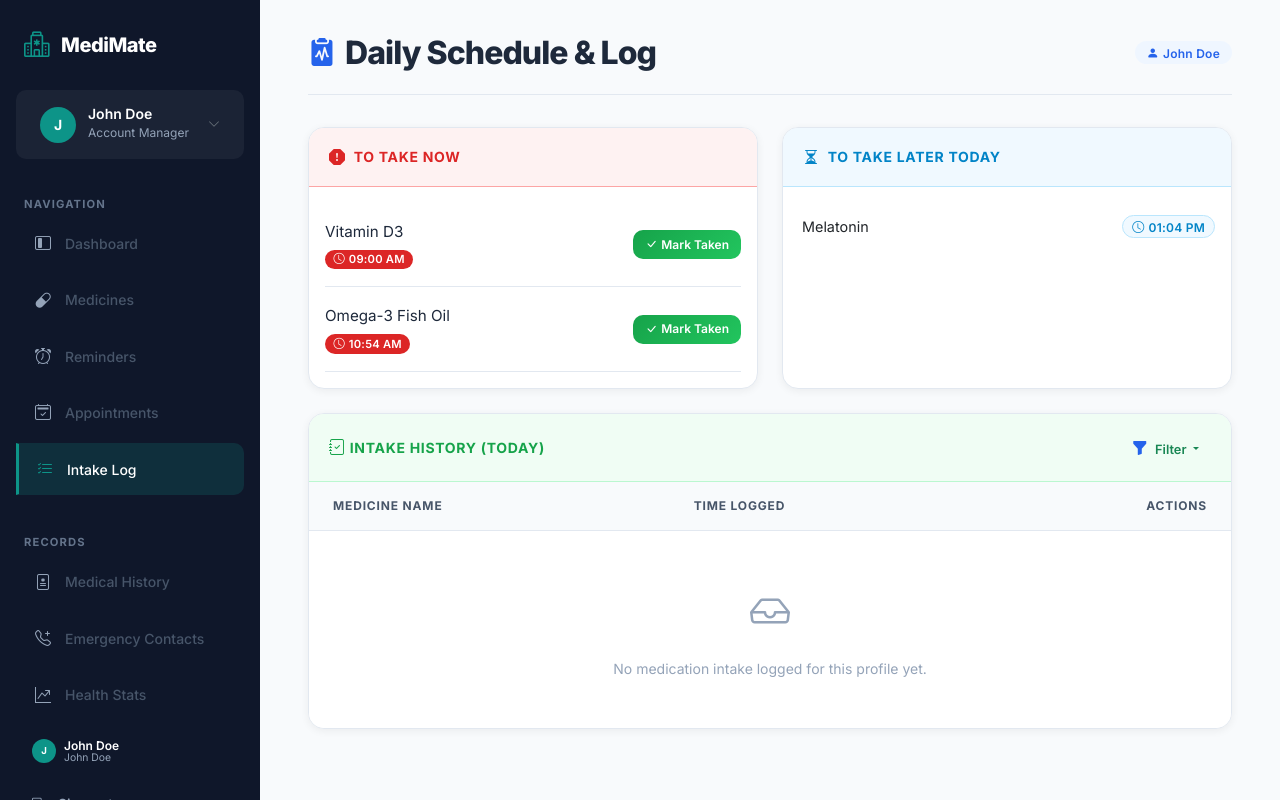
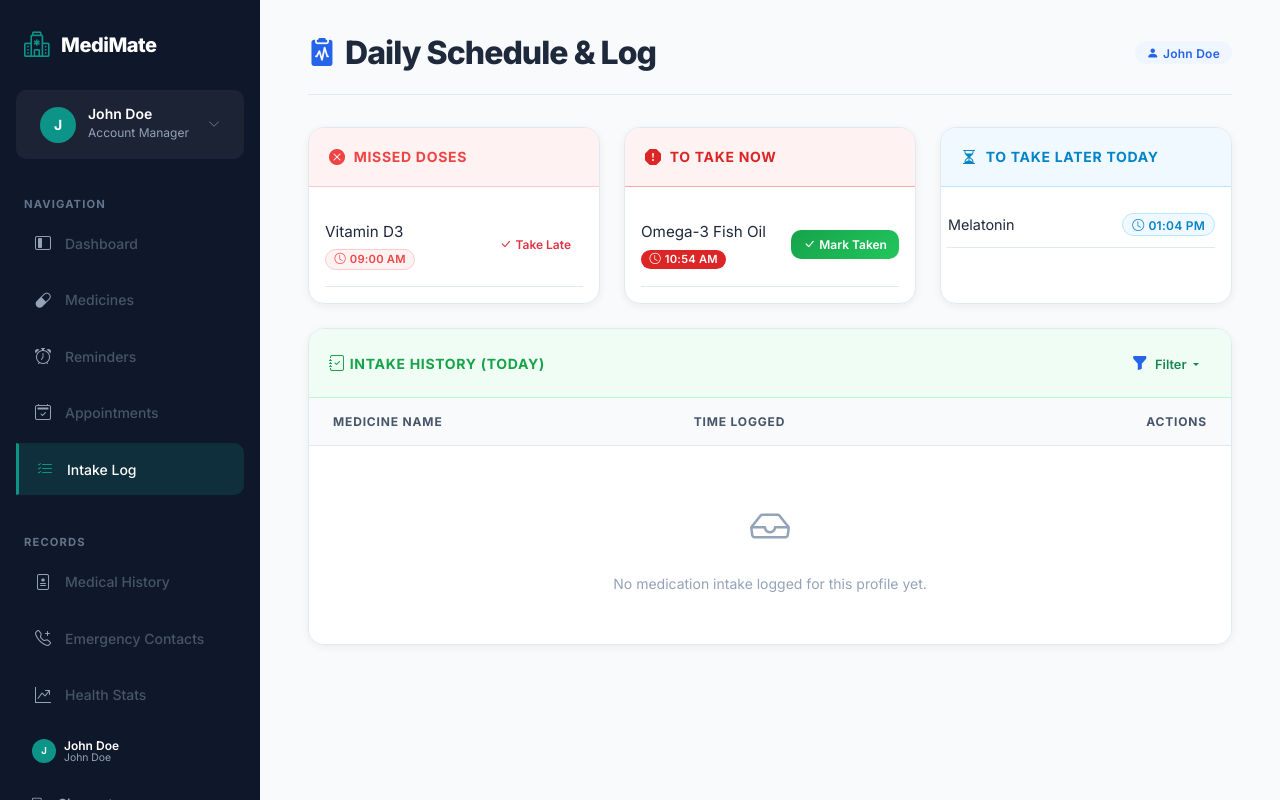
Before and after one commit to TeamO-6/MediMate, a Flask app: page /intake_log in a window 1280 px wide. Run offline with Flask 3, Linux system fonts and the light colour scheme; a user stored in the database is signed in; data comes from the database, SQL or seed files in the repository.

Commit message:
Update intake log logic for +/- 30m window and add Missed Doses section

```diff
--- a/app.py
+++ b/app.py
@@ -1143,6 +1143,7 @@ def intake_log():
 
     to_take_now = []
     to_take_later = []
+    missed_doses = []
 
     for rem in today_reminders:
         if rem['medicine_id'] in taken_today_ids:
@@ -1151,7 +1152,12 @@ def intake_log():
         reminder_time = datetime.strptime(rem['time'], '%H:%M').time()
         reminder_datetime_ist = datetime.combine(current_time_ist.date(), reminder_time).replace(tzinfo=ist_tz)
 
-        if reminder_datetime_ist <= current_time_ist + timedelta(minutes=30):
+        lower_bound = current_time_ist - timedelta(minutes=30)
+        upper_bound = current_time_ist + timedelta(minutes=30)
+
+        if reminder_datetime_ist < lower_bound:
+            missed_doses.append(rem)
+        elif lower_bound <= reminder_datetime_ist <= upper_bound:
             to_take_now.append(rem)
         else:
             to_take_later.append(rem)
@@ -1160,6 +1166,7 @@ def intake_log():
                            taken_medicines=taken_medicines,
                            to_take_now=to_take_now,
                            to_take_later=to_take_later,
+                           missed_doses=missed_doses,
                            time_filter=time_filter,
                            filter_label=filter_label)
 
--- a/templates/intake_log.html
+++ b/templates/intake_log.html
@@ -10,11 +10,43 @@
     </span>
 </div>
 
-<!-- To Take Now + To Take Later -->
+<!-- Today's Schedule -->
 <div class="row g-4 mb-4 fade-in-up delay-1">
 
+    <!-- Missed Doses -->
+    <div class="col-lg-4 col-md-6">
+        <div class="card h-100">
+            <div class="card-header" style="background:#fef2f2;border-bottom-color:#fecaca;">
+                <i class="bi bi-x-circle-fill" style="color:#ef4444;"></i>
+                <span style="color:#ef4444;">Missed Doses</span>
+            </div>
+            <div class="card-body p-3">
+                {% for rem in missed_doses %}
+                <div class="d-flex justify-content-between align-items-center py-3" style="border-bottom:1px solid var(--border);">
+                    <div>
+                        <div class="fw-700" style="font-size:0.95rem;color:var(--slate);">{{ rem.name }}</div>
+                        <span class="badge" style="background:#fef2f2;color:#ef4444;border:1px solid #fecaca;font-size:0.7rem;margin-top:4px;">
+                            <i class="bi bi-clock me-1"></i>{{ rem.time | time_indian }}
+                        </span>
+                    </div>
+                    <form action="{{ url_for('take_medicine', med_id=rem.medicine_id) }}" method="POST">
+                        <button type="submit" class="btn btn-sm btn-outline-danger" style="font-weight:600;border-radius:var(--radius);">
+                            <i class="bi bi-check-lg me-1"></i>Take Late
+                        </button>
+                    </form>
+                </div>
+                {% else %}
+                <div class="text-center py-4" style="color:var(--slate-light);">
+                    <i class="bi bi-emoji-smile-fill" style="font-size:2.5rem;display:block;margin-bottom:0.75rem;color:#10b981;"></i>
+                    <p class="mb-0" style="font-size:0.875rem;font-weight:500;">No missed doses!</p>
+                </div>
+                {% endfor %}
+            </div>
+        </div>
+    </div>
+
     <!-- To Take Now -->
-    <div class="col-md-6">
+    <div class="col-lg-4 col-md-6">
         <div class="card h-100">
             <div class="card-header" style="background:var(--danger-light);border-bottom-color:#fca5a5;">
                 <i class="bi bi-exclamation-octagon-fill" style="color:var(--danger);"></i>
@@ -38,7 +70,7 @@
                 {% else %}
                 <div class="text-center py-4" style="color:var(--slate-light);">
                     <i class="bi bi-shield-check-fill" style="font-size:2.5rem;display:block;margin-bottom:0.75rem;color:var(--success);"></i>
-                    <p class="mb-0" style="font-size:0.875rem;font-weight:500;">You're all caught up for now!</p>
+                    <p class="mb-0" style="font-size:0.875rem;font-weight:500;">Nothing to take right now.</p>
                 </div>
                 {% endfor %}
             </div>
@@ -46,7 +78,7 @@
     </div>
 
     <!-- To Take Later -->
-    <div class="col-md-6">
+    <div class="col-lg-4 col-md-12">
         <div class="card h-100">
             <div class="card-header" style="background:var(--info-light);border-bottom-color:#bae6fd;">
                 <i class="bi bi-hourglass-split" style="color:var(--info);"></i>
@@ -54,8 +86,8 @@
             </div>
             <div class="card-body p-3">
                 {% for rem in to_take_later %}
-                <div class="list-item-row">
-                    <span class="fw-600" style="font-size:0.9rem;">{{ rem.name }}</span>
+                <div class="list-item-row" style="padding: 10px 0; border-bottom: 1px solid var(--border); display: flex; justify-content: space-between; align-items: center;">
+                    <span class="fw-600" style="font-size:0.9rem; color:var(--slate);">{{ rem.name }}</span>
                     <span class="badge" style="background:var(--info-light);color:var(--info);border:1px solid #bae6fd;">
                         <i class="bi bi-clock me-1"></i>{{ rem.time | time_indian }}
                     </span>
```
